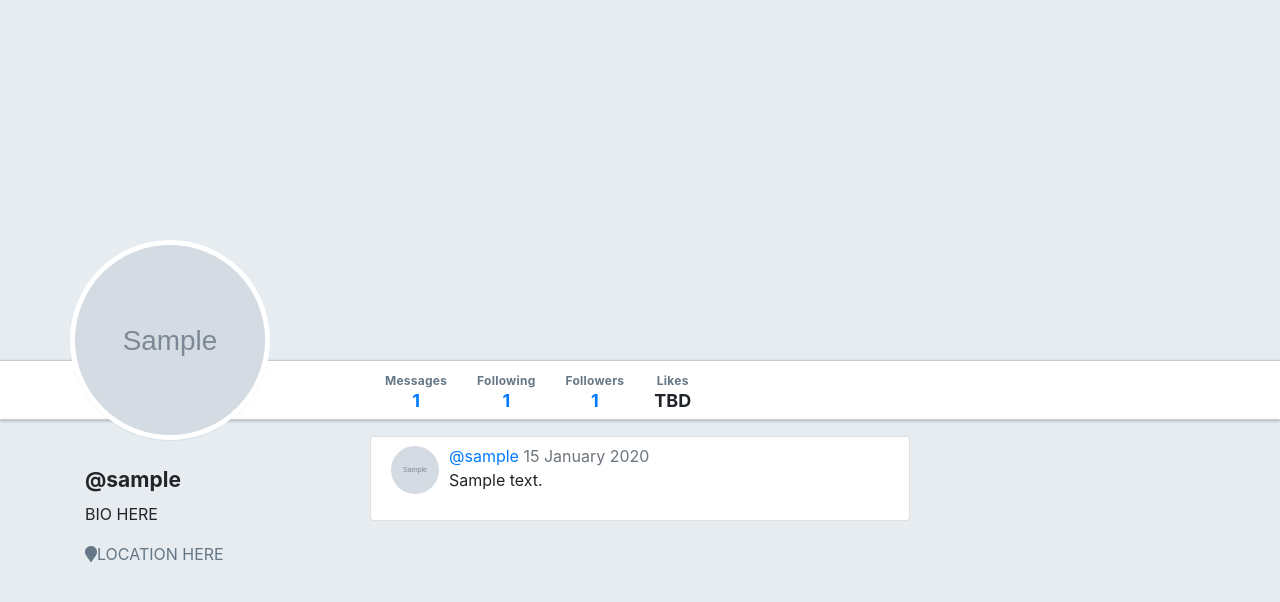
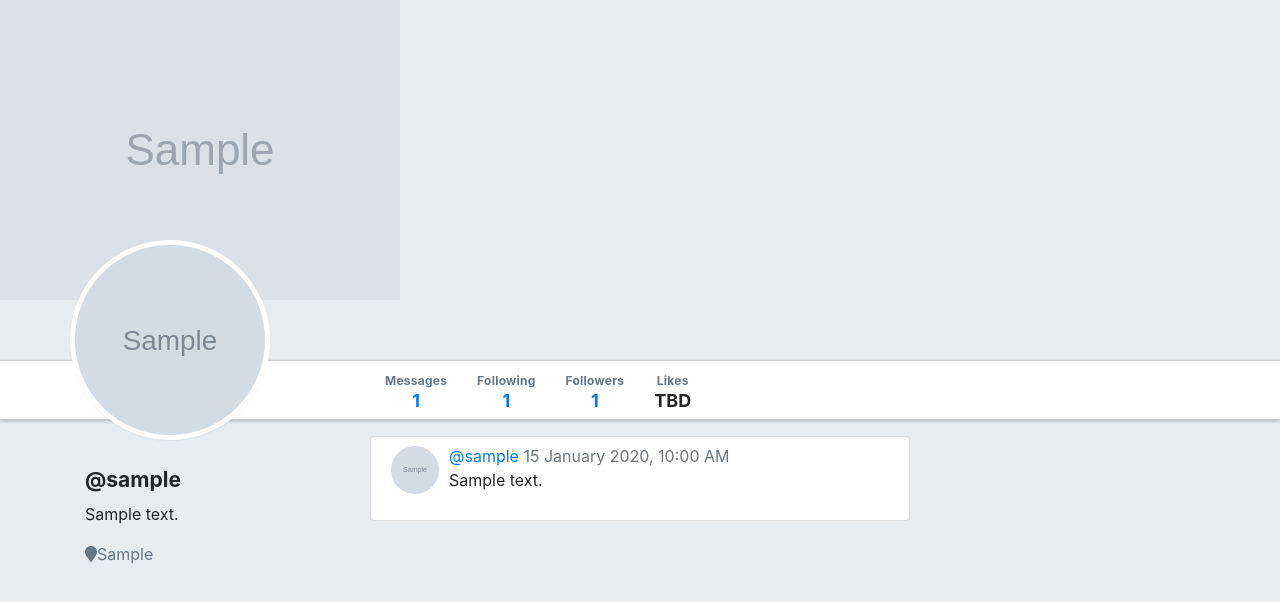
Before and after one commit to ivyc81/Warbler, a Flask app: page /users/1 in a window 1280 px wide. Shown: the part 46-648 px from the top of the page. Run offline with Flask 2, Linux system fonts and the light colour scheme; tables that the repository leaves empty hold one stand-in row (values such as "Sample post"); grey boxes marked "Sample" are stand-in pictures; some libraries are stand-ins or nearby versions.

Commit message:
fixed user profile

```diff
--- a/app.py
+++ b/app.py
@@ -75,6 +75,8 @@ def signup():
                 email=form.email.data,
                 image_url=form.image_url.data or User.image_url.default.arg,
             )
+            user.bio = User.bio.default.arg
+            db.session.add(user)
             db.session.commit()
 
         except IntegrityError as e:
--- a/models.py
+++ b/models.py
@@ -62,6 +62,7 @@ class User(db.Model):
 
     bio = db.Column(
         db.Text,
+        default="Nothing's written here yet."
     )
 
     location = db.Column(
@@ -113,7 +114,6 @@ class User(db.Model):
             image_url=image_url,
         )
 
-        db.session.add(user) #move this to app.py
         return user
 
     @classmethod
--- a/static/stylesheets/style.css
+++ b/static/stylesheets/style.css
@@ -202,6 +202,7 @@ nav + .container {
   opacity: 0.7;
   background-size: cover;
   background-position: top center;
+  overflow: hidden;
 }
 
 .full-width {
--- a/templates/users/detail.html
+++ b/templates/users/detail.html
@@ -2,7 +2,9 @@
 
 {% block content %}
 
-<div id="warbler-hero" class="full-width"></div>
+<div id="warbler-hero" class="full-width">
+  <img src="{{user.header_image_url}}" alt= "Header image for {{user.username}}" id="profile-header">
+</div>
 <img src="{{ user.image_url }}" alt="Image for {{ user.username }}" id="profile-avatar">
 <div class="row full-width">
   <div class="container">
@@ -58,8 +60,10 @@
 <div class="row">
   <div class="col-sm-3">
     <h4 id="sidebar-username">@{{ user.username }}</h4>
-    <p>BIO HERE</p>
-    <p class="user-location"><span class="fa fa-map-marker"></span>LOCATION HERE</p>
+    <p>{{ user.bio }}</p>
+    {% if user.location %}
+      <p class="user-location"><span class="fa fa-map-marker"></span>{{ user.location }}</p>
+    {% endif %}
   </div>
 
   {% block user_details %}
--- a/templates/users/show.html
+++ b/templates/users/show.html
@@ -6,7 +6,7 @@
       {% for message in messages %}
 
         <li class="list-group-item">
-          <a href="/messages/{{ message.id }}" class="message-link"/>
+          <a href="/messages/{{ message.id }}" class="message-link">
 
           <a href="/users/{{ user.id }}">
             <img src="{{ user.image_url }}" alt="user image" class="timeline-image">
@@ -14,7 +14,7 @@
 
           <div class="message-area">
             <a href="/users/{{ user.id }}">@{{ user.username }}</a>
-            <span class="text-muted">{{ message.timestamp.strftime('%d %B %Y') }}</span>
+            <span class="text-muted">{{ message.timestamp.strftime('%d %B %Y, %I:%M %p') }}</span>
             <p>{{ message.text }}</p>
           </div>
         </li>
```
